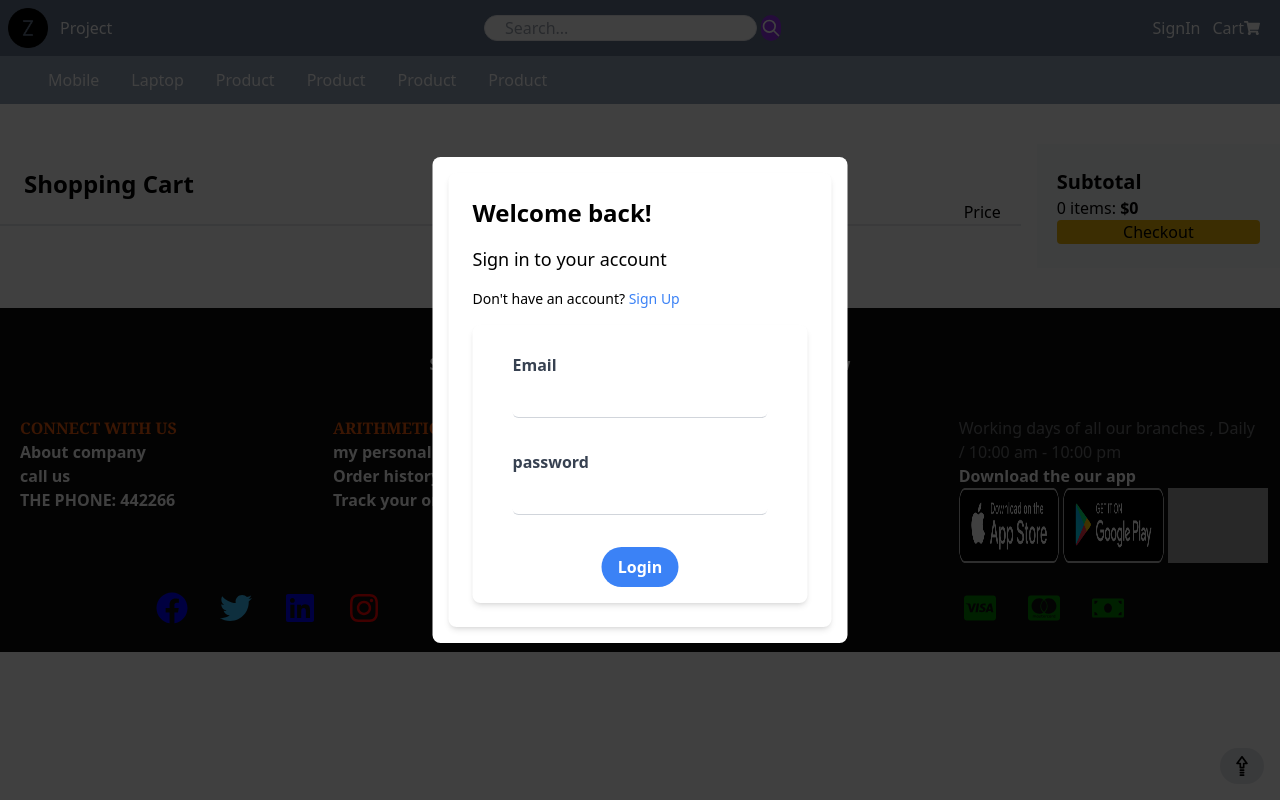
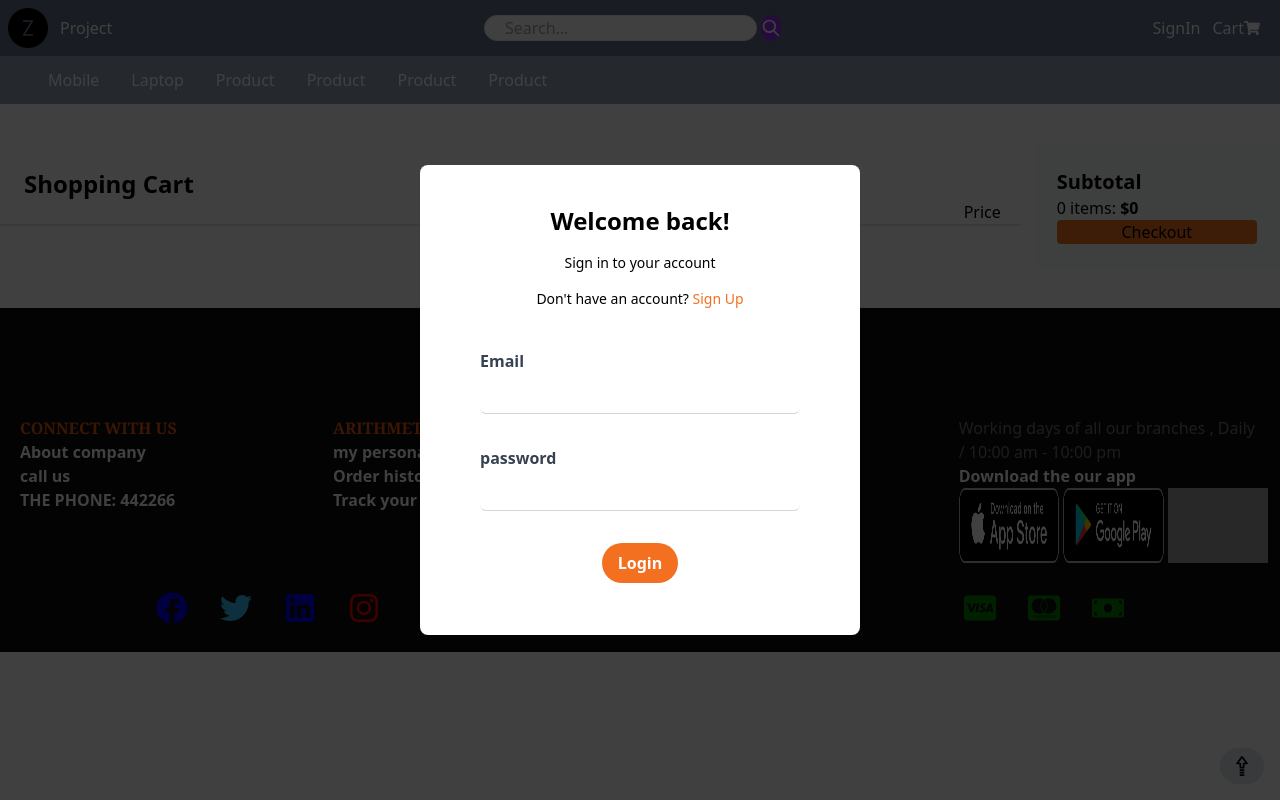
Before and after one commit to eslamsobhy/ecommerce-front-end, a React (Vite) app: page /cart in a window 1280 px wide. Both pictures are taken after a click on the button "SignIn". Built offline with nearby package versions, Linux system fonts and the light colour scheme; grey boxes are pictures that could not be loaded.

Commit message:
usercontext and fixes

```diff
--- a/package.json
+++ b/package.json
@@ -19,6 +19,7 @@
     "react-hook-form": "^7.44.3",
     "react-icons": "^4.10.1",
     "react-router-dom": "^6.13.0",
+    "react-select": "^5.7.3",
     "react-toastify": "^9.1.3",
     "swiper": "^9.4.1"
   },
--- a/src/UI/Modal.jsx
+++ b/src/UI/Modal.jsx
@@ -12,7 +12,7 @@ function Backdrop(props) {
 
 function ModalOverlay(props) {
   return (
-    <div className="fixed top-1/2 left-1/2 transform -translate-x-1/2 -translate-y-1/2  bg-white p-4 rounded-lg shadow-md z-30 animate-slide-down">
+    <div className="fixed top-1/2 left-1/2 transform -translate-x-1/2 -translate-y-1/2  bg-white px-5 py-10 rounded-lg shadow-md z-30 animate-slide-down">
       {props.children}
     </div>
   );
--- a/src/components/Login.jsx
+++ b/src/components/Login.jsx
@@ -7,23 +7,25 @@ import axios  from "axios"
 import { ToastContainer, toast } from 'react-toastify';
 import 'react-toastify/dist/ReactToastify.css';
 import { useCookies } from 'react-cookie';
+import UserContext from "../context/UserContext"
+import { useContext } from "react";
 
-function Login(props){
-  const [cookies, setCookie] = useCookies(['UserToken']);
+function Login(){
+  const [cookies, setCookie] = useCookies(['UserToken','User']);
   const {register , handleSubmit , formState: { errors }} = useForm()
-
+  const userCTX = useContext(UserContext)
 
   async function onSubmit(data){
     const {email , password}  = data
 
     try {
     const response = await axios.post(`http://localhost:3000/users/login`,{ email, password });
-    console.log(response.data.token) //delete this line in the end
-    console.log(response.data.user) //delete this line in the end
+
     setCookie('UserToken', response.data.token);
+    setCookie('User', JSON.stringify(response.data.user));
     window.localStorage.setItem("logged", true)
-    toast("You are successfully logged in!")
-    props.toggleModal();
+      toast(`Welcome back ${cookies.User?.['first_name'] || ''}!`)
+    userCTX.toggleModal();
 
   } catch (error) {
     console.error(error);
@@ -35,16 +37,15 @@ function Login(props){
 
   return(
     <>
-      <Modal toggleModal={props.toggleModal} >
+      <Modal toggleModal={userCTX.toggleModal} >
 
-      <div className="max-w-md mx-auto p-6 bg-white rounded-lg shadow-md">
-        <h1 className="text-2xl font-bold mb-4">Welcome back!</h1>
-        <h1 className="text-lg mb-4">Sign in to your account</h1>
-        <p className="text-sm mb-4">Don't have an account? <a onClick={props.toggleModalContent} className="text-blue-500 cursor-pointer">Sign Up</a></p>
-        <form onSubmit={handleSubmit(onSubmit)} className=" flex flex-col items-center  max-w-md mx-auto py-4 px-10 bg-white rounded-lg shadow-md">
+        <h1 className="mx-auto w-fit text-2xl font-bold mb-4">Welcome back!</h1>
+        <h1 className="mx-auto w-fit  text-sm mb-4">Sign in to your account</h1>
+        <p className="mx-auto w-fit  text-sm mb-4">Don't have an account? <a onClick={userCTX.toggleModalContent} className="text-f37020 cursor-pointer">Sign Up</a></p>
+        <form onSubmit={handleSubmit(onSubmit)} className="flex flex-col items-center min-w-[300px] w-[400px] mx-auto py-3 px-10 bg-white rounded-lg ">
 
           {/* -------------------------------email------------------------------------------------ */}
-          <div className="mb-4">
+          <div className="w-full mb-4">
             <label htmlFor="email" className="block text-gray-700 font-semibold mb-2 mt-3">Email</label>
             <input {...register("email",{
                 required: true,
@@ -56,9 +57,9 @@ function Login(props){
             {errors.email?.type === "required" && (<p className="text-red-500" role="alert">email is required</p>)}
             {errors.email?.type === "pattern" && (<p className="text-red-500" role="alert">email must be valid </p>)}
           {/* ----------------------------------password-------------------------------------------- */}
-          <div className="mb-4">
+          <div className="w-full mb-4">
             <label htmlFor="password" className="block text-gray-700 font-semibold mb-2 mt-3">password</label>
-            <input {...register("password", { required: true, minLength:6 , maxLength: 20 })} aria-invalid={errors.password ? "true" : "false"} className="input" />
+            <input {...register("password", { required: true, minLength:6 , maxLength: 20 })} type="password" aria-invalid={errors.password ? "true" : "false"} className="input" />
           </div>
             {errors.password?.type === "required" && (<p className="text-red-500" role="alert">password is required</p>)}
             {errors.password?.type === "minLength" && (<p className="text-red-500" role="alert">password must be at least 6 chars </p>)}
@@ -67,7 +68,6 @@ function Login(props){
           <input type="submit" value={"Login"}  className="primaryBtn" />
         </form>
         <ToastContainer />
-      </div>
       </Modal>
     </>
   )
--- a/src/components/Navbar.jsx
+++ b/src/components/Navbar.jsx
@@ -1,27 +1,49 @@
+/* eslint-disable no-unused-vars */
 import { FaShoppingCart } from "react-icons/fa";
 import { Link } from "react-router-dom";
 import Login from "./Login"
 import Signup from "./Signup"
 import Searchbar from "./Searchbar.jsx";
 import Subnav from "./Subnav.jsx";
-import { useState } from "react";
+import { useContext, useEffect, useState } from "react";
+import UserContext from "../context/UserContext"
+import { useCookies } from "react-cookie";
 
 const Navbar = (props) => {
+  const userCTX = useContext(UserContext)
+  const userStatus = window.localStorage.getItem("logged")
+  const [cookies, setCookie,removeCookie] = useCookies(['UserToken', 'User']);
+  const [CurrUser , setCurrUser] = useState('')
+  const [isDropdownVisible, setIsDropdownVisible] = useState(false);
 
-  const [modalIsShown,setModalIsShown ] = useState(false);
+  const handleMouseEnter = () => {
+    setIsDropdownVisible(true);
+  };
 
-  const [loginModalStatus,setLoginModalStatus ] = useState(true);
-  const [signUpModalStatus,setSignUpModalStatus ] = useState(false);
+  const handleMouseLeave = () => {
+    setIsDropdownVisible(false);
+  };
 
-  //toggle the modal it self
-  function toggleModal(){
-    setModalIsShown(prevValue => !prevValue)
-  }
+  const handleDropdownMouseEnter = () => {
+    setIsDropdownVisible(true);
+  };
 
-  //toggle between sign up and login forms
-  function toggleModalContent(){
-    setSignUpModalStatus(prevValue => !prevValue)
-    setLoginModalStatus(prevValue => !prevValue)
+  const handleDropdownMouseLeave = () => {
+    setIsDropdownVisible(false);
+  };
+
+  useEffect(()=>{
+      if(cookies.User){
+        setCurrUser(cookies.User)
+      }
+  },[cookies.User])
+
+
+  function signoutHandler(){
+    window.localStorage.removeItem("logged")
+    removeCookie('UserToken');
+    removeCookie('User');
+    window.location.reload();
   }
 
 
@@ -37,8 +59,8 @@ const Navbar = (props) => {
           </Link>
 
         {/* sign in  */}
-        {modalIsShown && loginModalStatus && <Login  toggleModal={toggleModal} toggleModalContent={toggleModalContent} />  }
-        {modalIsShown && signUpModalStatus && <Signup  toggleModal={toggleModal} toggleModalContent={toggleModalContent} />  }
+        {userCTX.modalIsShown && userCTX.loginModalStatus && <Login />  }
+        {userCTX.modalIsShown && userCTX.signUpModalStatus && <Signup />  }
 
         {/* Searchbar */}
         <Searchbar {...props} />
@@ -46,7 +68,27 @@ const Navbar = (props) => {
         {/* Navigation */}
         <ul className="flex items-center justify-end">
           <li className="text-white hover:text-gray-200 text-sm:10">
-            <button onClick={toggleModal}>SignIn</button>
+            {userStatus?
+          <div className="relative">
+          <img
+            className="max-w-[40px] rounded-full cursor-pointer"
+            src={CurrUser.avatar}
+            onMouseEnter={handleMouseEnter}
+            onMouseLeave={handleMouseLeave}
+            alt="User Avatar"/>
+
+          {isDropdownVisible && (
+            <div
+            onMouseEnter={handleDropdownMouseEnter}
+            onMouseLeave={handleDropdownMouseLeave}
+            className="absolute right-0  py-2 w-40 bg-white rounded shadow-lg z-10">
+              <button onClick={signoutHandler} className="block w-[160px] px-4 py-2 text-gray-800 hover:bg-gray-200">Sign Out </button>
+            </div>
+          )}
+        </div>
+            :
+            <button onClick={userCTX.toggleModal}>SignIn</button>
+            }
           </li>
           <li className="mx-3">
             <Link className="text-white flex items-center hover:text-gray-200" to="/cart">
--- a/src/components/Signup.jsx
+++ b/src/components/Signup.jsx
@@ -1,19 +1,25 @@
+/* eslint-disable no-unused-vars */
 /* eslint-disable react/prop-types */
 import Modal from "../UI/Modal"
 import { useForm } from "react-hook-form";
 import axios from "axios";
 import { ToastContainer, toast } from "react-toastify";
+import UserContext from "../context/UserContext"
+import { useContext } from "react";
+import { useCookies } from "react-cookie";
 
-function Signup(props){
+function Signup(){
   const {register , handleSubmit , formState: { errors }} = useForm()
+  const userCTX = useContext(UserContext)
+  const [cookies, setCookie] = useCookies(['UserToken','User']);
 
   async function onSubmit(data){
     let {firstName,lastName, email , password}  = data
 
     try {
     const response = await axios.post(`http://localhost:3000/users/signup`,{firstName,lastName, email, password });
-    toast("You are successfully logged in!")
-    props.toggleModal()
+    toast(`your account has been created successfully ${cookies.User['first_name']}!`)
+    userCTX.toggleModal()
     console.log(response)
 
   } catch (error) {
@@ -25,18 +31,17 @@ function Signup(props){
 
   return(
     <>
-      <Modal toggleModal={props.toggleModal} >
-        <div className=" max-w-md mx-auto p-5 bg-white rounded-lg shadow-md">
-            <h1 className="text-2xl font-bold mb-4">Create an account</h1>
-            <h1 className="text-sm mb-4">
+      <Modal toggleModal={userCTX.toggleModal} >
+            <h1 className="mx-auto w-fit text-2xl font-bold mb-4">Create an account</h1>
+            <h1 className="mx-auto w-fit  text-sm mb-4">
               Already have an account?
-              <a className="text-blue-500 cursor-pointer" onClick={props.toggleModalContent}> Login</a>
+              <a className="text-f37020 cursor-pointer" onClick={userCTX.toggleModalContent}> Login</a>
             </h1>
 
-          <form onSubmit={handleSubmit(onSubmit)} className=" flex flex-col items-center max-w-md mx-auto py-3 px-10 bg-white rounded-lg shadow-md">
+          <form onSubmit={handleSubmit(onSubmit)} className=" flex flex-col items-center min-w-[300px] w-[400px] mx-auto py-3 px-10 bg-white rounded-lg ">
 
             {/* -------------------------------email------------------------------------------------ */}
-          <div className="mb-4">
+          <div className="w-full mb-4">
             <label htmlFor="email" className="block text-gray-700 font-semibold mb-2 mt-3">Email</label>
             <input {...register("email",{
                 required: true,
@@ -48,22 +53,22 @@ function Signup(props){
             {errors.email?.type === "required" && (<p className="text-red-500" role="alert">email is required</p>)}
             {errors.email?.type === "pattern" && (<p className="text-red-500" role="alert">email must be valid </p>)}
           {/* ----------------------------------password-------------------------------------------- */}
-          <div className="mb-4">
+          <div className="w-full mb-4">
             <label htmlFor="password" className="block text-gray-700 font-semibold mb-2 mt-3">password</label>
-            <input {...register("password", { required: true, minLength:6 , maxLength: 20 })} aria-invalid={errors.password ? "true" : "false"} className="input" />
+            <input type="password" {...register("password", { required: true, minLength:6 , maxLength: 20 })} aria-invalid={errors.password ? "true" : "false"} className="input" />
           </div>
             {errors.password?.type === "required" && (<p className="text-red-500" role="alert">password is required</p>)}
             {errors.password?.type === "minLength" && (<p className="text-red-500" role="alert">password must be at least 6 chars </p>)}
             {errors.password?.type === "maxLength" && (<p className="text-red-500" role="alert">password must be less than 20 chars</p>)}
           {/* ------------------------------------firstName------------------------------------------ */}
-          <div className="mb-4">
+          <div className="w-full mb-4">
             <label htmlFor="firstName" className="block text-gray-700 font-semibold mb-2 mt-3">firstName</label>
             <input {...register("firstName" , { required: true, maxLength: 20 })} aria-invalid={errors.firstName ? "true" : "false"} className="input" />
           </div>
             {errors.firstName?.type === "required" && (<p className="text-red-500" role="alert">firstName is required</p>)}
             {errors.firstName?.type === "maxLength" && (<p className="text-red-500" role="alert">firstName must be less than 20 chars</p>)}
           {/* -----------------------------------lastName------------------------------------------- */}
-          <div className="mb-4">
+          <div className="w-full mb-4">
             <label htmlFor="lastName" className="block text-gray-700 font-semibold mb-2 mt-3">lastName</label>
             <input {...register("lastName", { required: true, maxLength: 20 })} aria-invalid={errors.lastName ? "true" : "false"} className="input" />
           </div>
@@ -73,7 +78,6 @@ function Signup(props){
             <input type="submit" value={"CREATE AN ACCOUNT"}  className="primaryBtn" />
         </form>
         <ToastContainer />
-      </div>
 
     </Modal>
     </>
--- a/src/context/CartContext.jsx
+++ b/src/context/CartContext.jsx
@@ -7,7 +7,8 @@ const CartContext = React.createContext({
   totalAmount : 0 ,
   totalItemsNum:0,
   addItem : (item) => {},
-  removeItem : (id) => {}
+  removeItem : (id) => {},
+  clearCart : () => {},
 })
 
 export default CartContext
--- /dev/null
+++ b/src/context/UserContext.jsx
@@ -0,0 +1,13 @@
+/* eslint-disable no-unused-vars */
+
+import React from "react"
+
+const UserContext = React.createContext({
+  modalIsShown: false,
+  loginModalStatus: true,
+  signUpModalStatus : false,
+  toggleModal:()=>{},
+  toggleModalContent:()=>{}
+})
+
+export default UserContext
--- /dev/null
+++ b/src/context/UserProvider.jsx
@@ -0,0 +1,69 @@
+/* eslint-disable react/prop-types */
+import { useReducer } from "react";
+
+import UserContext from "./UserContext";
+
+//--------------------------------Reducer-------------------------------------------
+
+
+
+const defaultUserState = {
+  modalIsShown: false,
+  loginModalStatus: true,
+  signUpModalStatus: false,
+};
+
+function UserReducer(state, action) {
+  if (action.type === "TOGGLEMODAL") {
+
+    return {
+      ...state,
+        modalIsShown: !state.modalIsShown,
+    };
+  }
+
+  if (action.type === "TOGGLEMODALCONTENT") {
+
+    return {
+      ...state,
+        loginModalStatus: !state.loginModalStatus,
+        signUpModalStatus: !state.signUpModalStatus,
+    };
+  }
+
+
+  return defaultUserState;
+}
+
+//--------------------------------Provider-------------------------------------------
+
+function UserProvider(props) {
+  const [UserState, UserDispatch] = useReducer(UserReducer, defaultUserState);
+
+  const UserContextValue = {
+    modalIsShown: UserState.modalIsShown,
+    loginModalStatus: UserState.loginModalStatus,
+    signUpModalStatus : UserState.signUpModalStatus ,
+    toggleModal:toggleModal,
+    toggleModalContent:toggleModalContent
+  };
+
+  function toggleModal() {
+    UserDispatch({ type: "TOGGLEMODAL"});
+  }
+
+  function toggleModalContent() {
+    UserDispatch({ type: "TOGGLEMODALCONTENT"});
+  }
+
+
+
+  return (
+    <UserContext.Provider value={UserContextValue}>
+      {props.children}
+    </UserContext.Provider>
+  );
+}
+
+
+export default UserProvider;
--- a/src/index.css
+++ b/src/index.css
@@ -8,6 +8,6 @@
     @apply  border-b border-gray-300 rounded-md px-3 w-full py-1 mb-1 focus:outline-none focus:ring-1 focus:ring-blue-300;
   }
   .primaryBtn {
-    @apply mt-3 bg-blue-500 text-white font-semibold py-2 px-4 rounded-full hover:bg-blue-600 focus:outline-none focus:ring-2 focus:ring-blue-500;
+    @apply mt-3 bg-f37020 text-white font-semibold py-2 px-4 rounded-full hover:bg-blue-600 focus:outline-none focus:ring-2 focus:ring-blue-500;
   }
 }
--- a/src/main.jsx
+++ b/src/main.jsx
@@ -4,12 +4,15 @@ import App from "./App";
 import { BrowserRouter } from "react-router-dom";
 import { ToastContainer } from "react-toastify";
 import CartProvider from "./context/CartProvider";
+import UserProvider from "./context/UserProvider";
 
 ReactDOM.createRoot(document.getElementById("root")).render(
   <BrowserRouter>
+  <UserProvider>
     <CartProvider>
       <ToastContainer />
       <App />
     </CartProvider>
+  </UserProvider>
   </BrowserRouter>
 );
--- a/src/pages/Cart.jsx
+++ b/src/pages/Cart.jsx
@@ -1,14 +1,18 @@
+/* eslint-disable no-unused-vars */
 import { useContext } from "react"
 import CartItem from "../components/CartItem"
 import cartContext from "../context/CartContext"
 import { useNavigate } from "react-router-dom";
-
+import UserContext from "../context/UserContext"
+import { toast } from "react-toastify";
+import { useCookies } from 'react-cookie';
 
 
 const Cart = () => {
+  const userCTX = useContext(UserContext)
   const myCart = useContext(cartContext)
   const navigate = useNavigate();
-
+  const [cookies, setCookie] = useCookies(['UserToken','User']);
 
   function removeItemHandler(id) {
     myCart.removeItem(id);
@@ -19,8 +23,18 @@ const Cart = () => {
   }
 
   function checkoutHandler(){
+    const cartIsNotEmpty = myCart.totalItemsNum ? true : false
     const userStatus = window.localStorage.getItem("logged")
-    userStatus ? navigate("/checkout") : "open login modal"
+
+    if(userStatus && cartIsNotEmpty){
+      navigate("/checkout")
+    }else if(!userStatus){
+      userCTX.toggleModal()
+      toast(`Please Sign First!`)
+    }else if(!cartIsNotEmpty){
+      toast(`The Cart Is Empty ${cookies.User['first_name']}!`)
+    }
+
   }
 
 
@@ -61,7 +75,7 @@ const Cart = () => {
               <h6 className=" font-semibold text-xl">Subtotal</h6>
               <span>{myCart.totalItemsNum} items:<span className="font-bold"> ${myCart.totalAmount}</span></span>
 
-              <button onClick={checkoutHandler} className="bg-yellow-500 px-2  rounded block">Checkout</button>
+              <button onClick={checkoutHandler} className="bg-f37020 px-2 max-w-[200px]  rounded block">Checkout</button>
             </div>
           </aside>
         </div>
@@ -69,7 +83,6 @@ const Cart = () => {
 </>
   )
 
-
 }
 
 export default Cart
```
Also changed, not shown: tailwind.config.js (+8 -1 lines), 1 other file (tests, documents, lock files or other folders).
